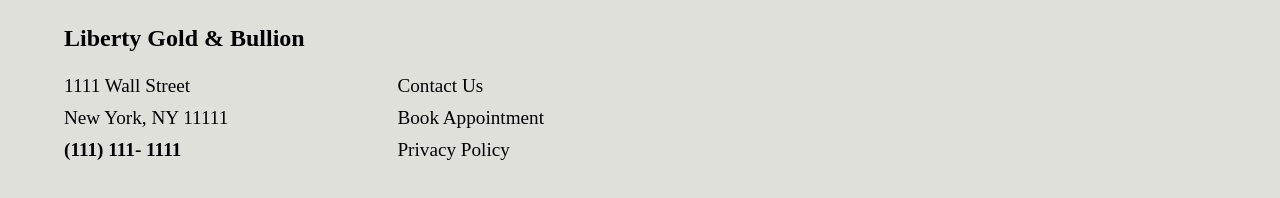
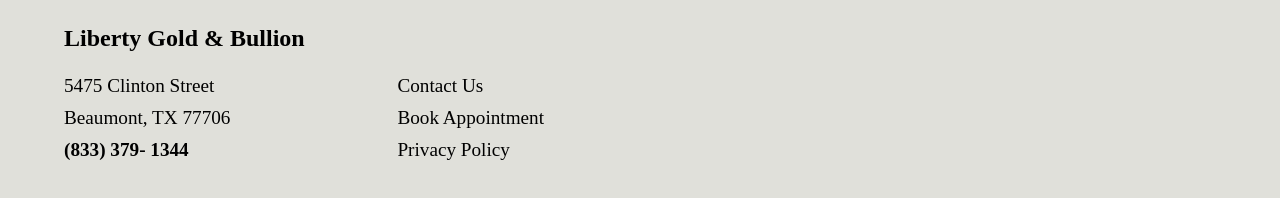
Before and after one commit to rudy35hernandez/Liberty-Gold, a website: page public/appointment.html in a window 1280 px wide. Shown: the part 1328-1526 px from the top of the page. Drawn offline with Linux system fonts and the light colour scheme.

Commit message:
added correct business number and address

```diff
--- a/public/appointment.html
+++ b/public/appointment.html
@@ -59,12 +59,12 @@
             <br>
             <div class="footer-layout">
                 <div class="footer-address">
-                    <p>1111 Wall Street</p>
-                    <p>New York, NY 11111</p>
+                    <p>5475 Clinton Street</p>
+                    <p>Beaumont, TX 77706</p>
 
 
                     <p class="phone">
-                        (111) 111- 1111
+                        (833) 379- 1344
                     </p>
                 </div>
 
```
Also changed, not shown: public/contact.html (+3 -3 lines), public/index.html (+3 -3 lines).
